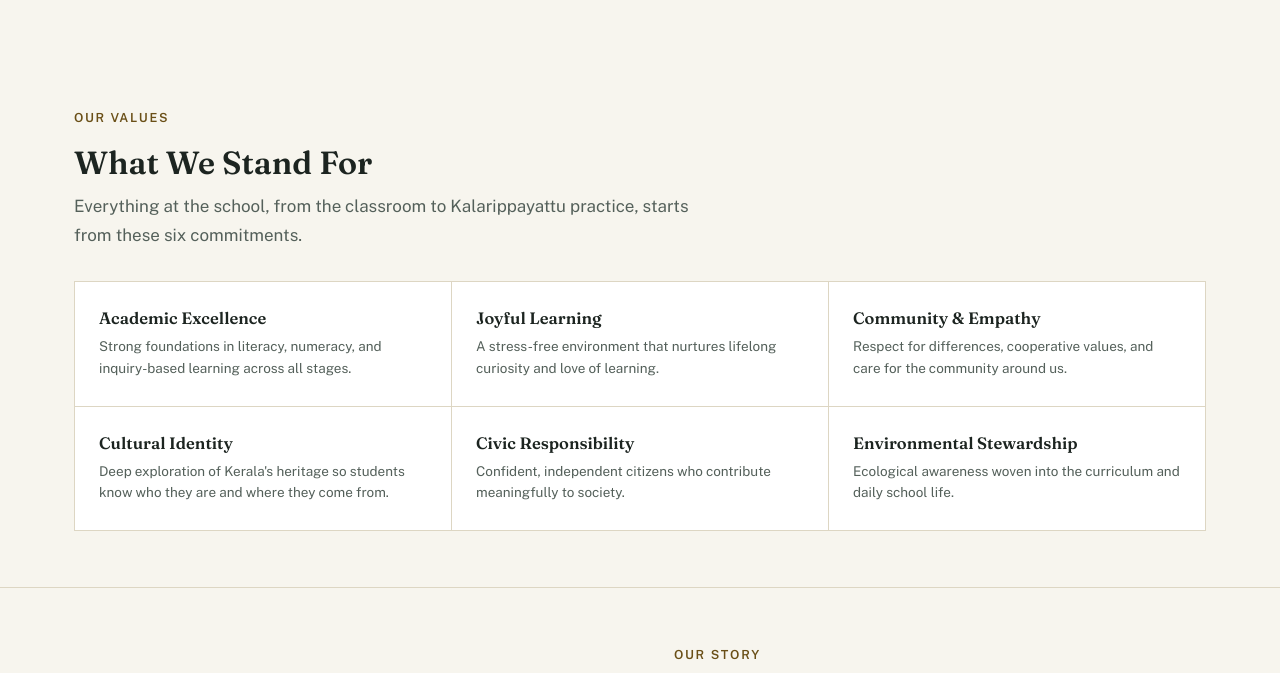
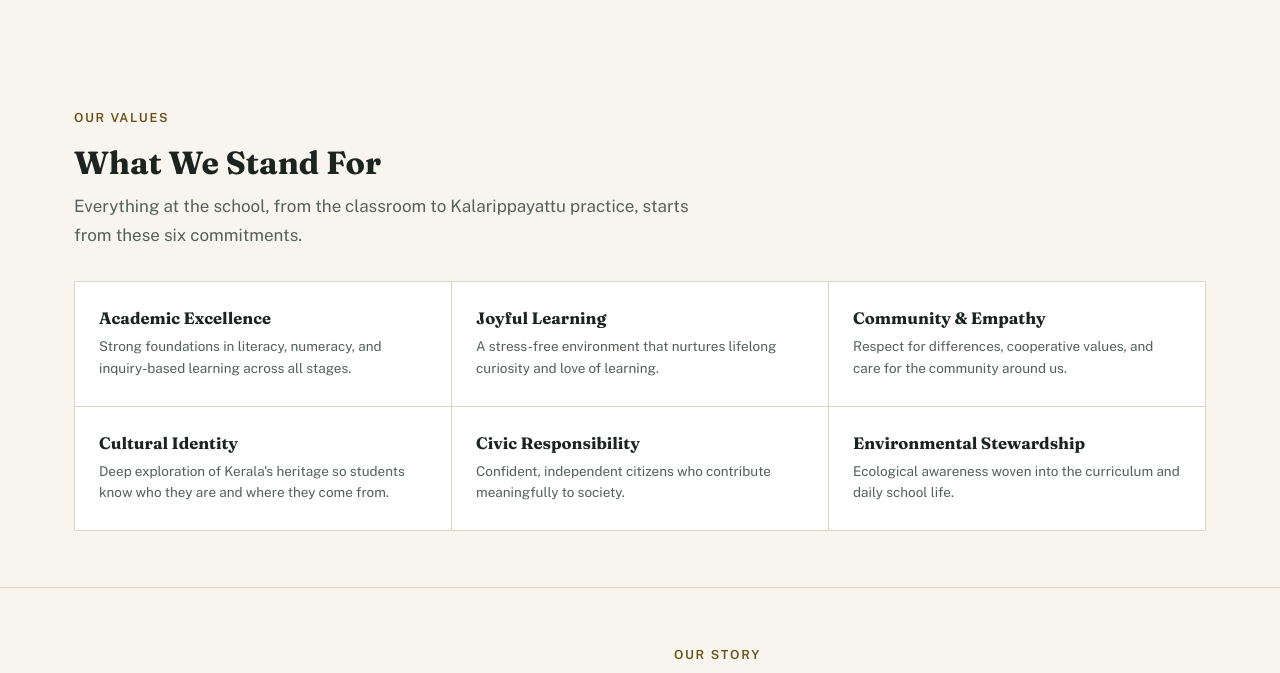
Before and after one commit to joshiashishk/ananthamurthy-school, a plain HTML site: page about.html in a window 1280 px wide. Shown: the part 635-1308 px from the top of the page. Drawn offline with nearby package versions, Linux system fonts and the light colour scheme.

Commit message:
Bolder headings site-wide
Co-Authored-By: Claude Sonnet 5.5 <noreply@anthropic.com>

```diff
--- a/about.html
+++ b/about.html
@@ -7,7 +7,7 @@
 <title>Our School — Ananthamurthy International School</title>
 <link rel="preconnect" href="https://fonts.googleapis.com">
 <link rel="preconnect" href="https://fonts.gstatic.com" crossorigin>
-<link rel="stylesheet" href="https://fonts.googleapis.com/css2?family=Fraunces:ital,opsz,wght@0,9..144,400;0,9..144,500;0,9..144,600;1,9..144,500&family=Public+Sans:wght@400;500;600;700&display=swap">
+<link rel="stylesheet" href="https://fonts.googleapis.com/css2?family=Fraunces:ital,opsz,wght@0,9..144,400;0,9..144,500;0,9..144,600;0,9..144,700;1,9..144,500&family=Public+Sans:wght@400;500;600;700&display=swap">
 <link rel="stylesheet" href="assets/css/editorial.css" />
 </head>
 <body>
--- a/assets/css/editorial.css
+++ b/assets/css/editorial.css
@@ -32,7 +32,7 @@ img{max-width:100%; display:block;}
 
 h1,h2,h3{
   font-family:'Fraunces', Georgia, serif;
-  font-weight:600;
+  font-weight:700;
   color:var(--ink);
   text-wrap:balance;
   margin:0;
```
Also changed, not shown: admissions.html (+1 -1 lines), contact.html (+1 -1 lines), facilities.html (+1 -1 lines), faculty.html (+1 -1 lines), gallery.html (+1 -1 lines), index.html (+1 -1 lines), programs.html (+1 -1 lines).
